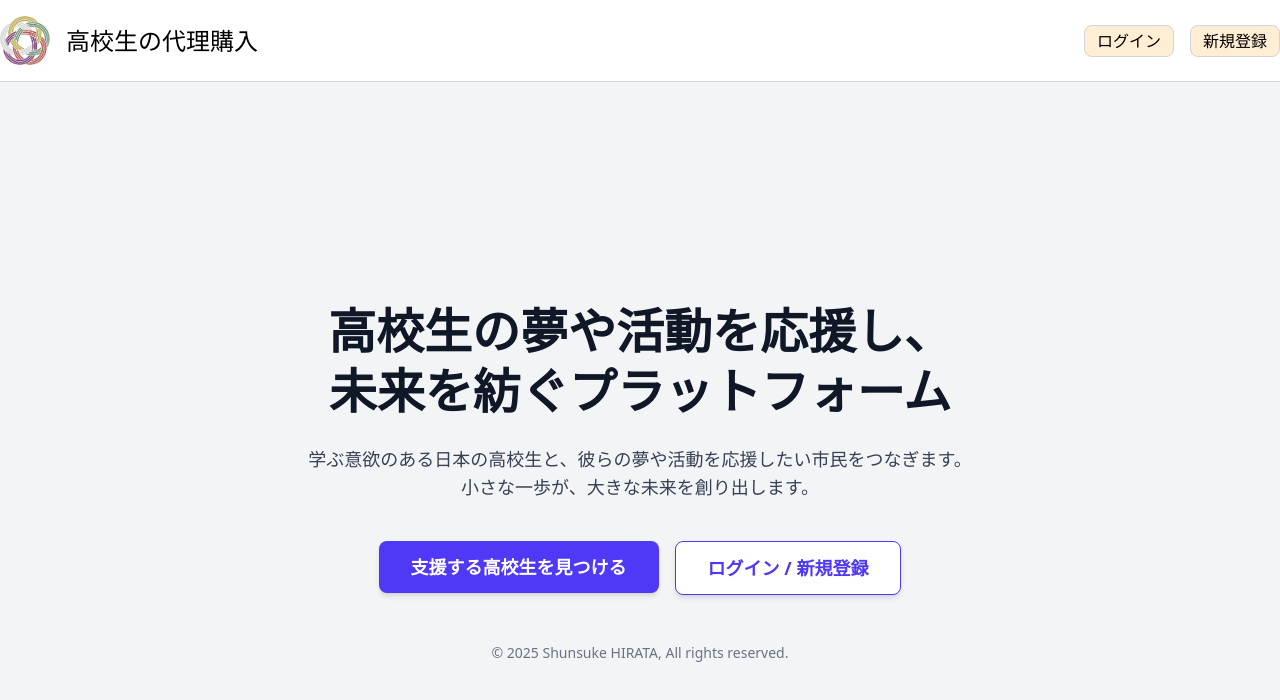
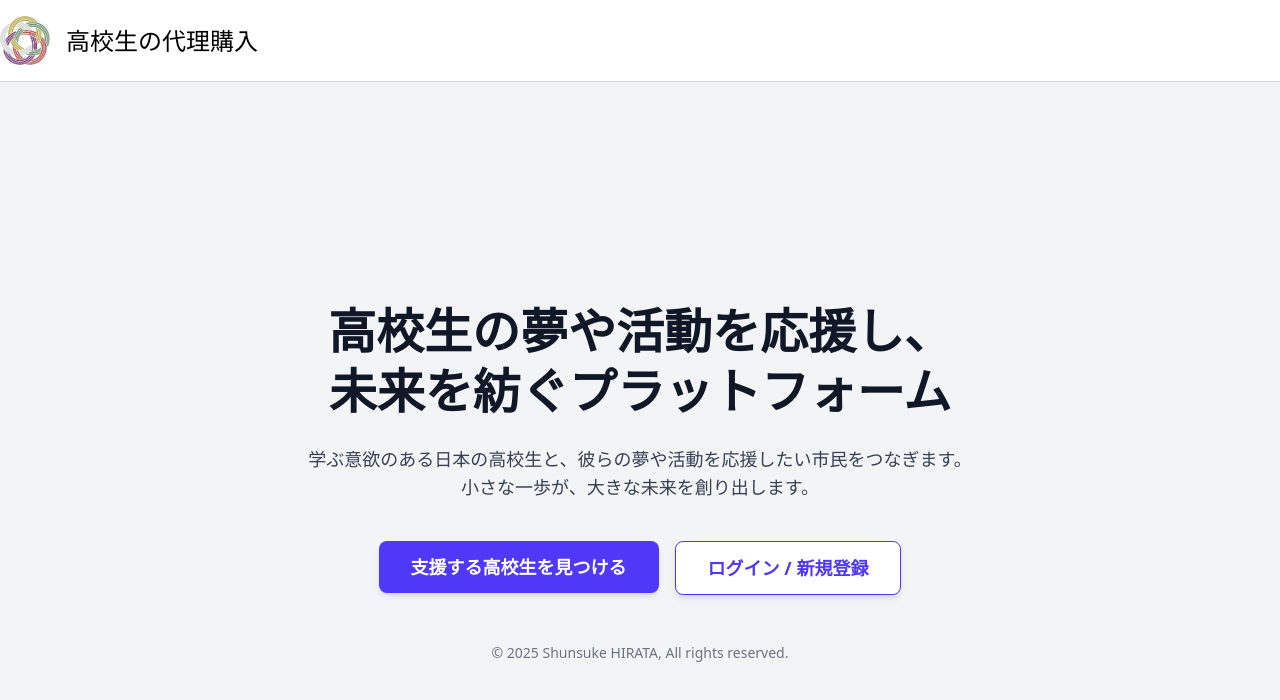
Before and after one commit to Shunsuke0205/inspirit-for-supporter, a Next.js app: page / in a window 1280 px wide. Shown: the top 700 px of the page. Built offline with nearby package versions, Linux system fonts and the light colour scheme; no server answers.

Commit message:
remove: login and signup buttons when not login

```diff
--- a/src/app/Header.tsx
+++ b/src/app/Header.tsx
@@ -1,7 +1,6 @@
 import { createClient } from "@/utils/supabase/server";
 import Image from "next/image";
 import Link from "next/link";
-import React from "react";
 
 const Header = async () => {
   const supabase = await createClient();
@@ -23,7 +22,7 @@ const Header = async () => {
         />
         <h1 className="ml-4 text-2xl">高校生の代理購入</h1>
       </Link>
-      {isLoggedIn ?
+      {isLoggedIn &&
         <div>
           <Link
             href={`/profile/${userData.user.id}`}
@@ -32,21 +31,6 @@ const Header = async () => {
             マイページ
           </Link>
         </div>
-        :
-        <div>
-          <Link
-            href="/login"
-            className="border border-gray-300 px-3 py-1 bg-orange-100 cursor-pointer rounded-lg hover:bg-orange-200"
-          >
-            ログイン
-          </Link>
-          <Link
-            href="/signup"
-            className="border border-gray-300 ml-4 px-3 py-1 bg-orange-100 cursor-pointer rounded-lg hover:bg-orange-200"
-          >
-            新規登録
-          </Link>
-        </div>
       }
     </header>
   );
```
